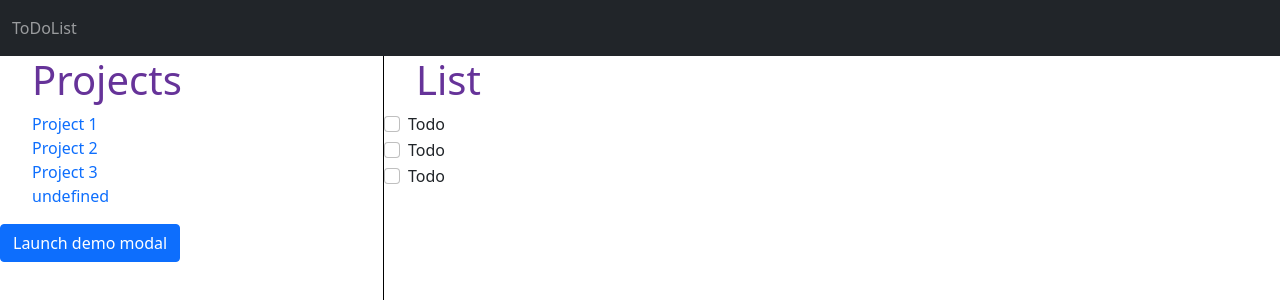
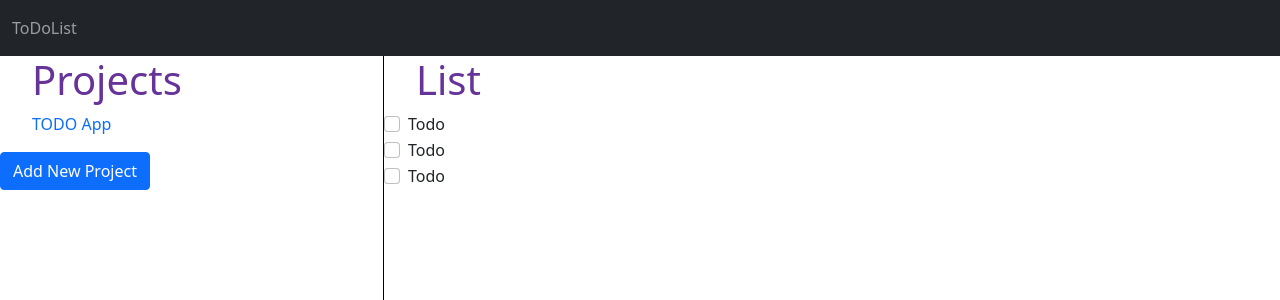
Before and after one commit to NataJenkins/toDoList, a website built with webpack: page dist/index.html in a window 1280 px wide. Shown: the top 300 px of the page. Built offline with nearby package versions, Linux system fonts and the light colour scheme.

Commit message:
Refactor code to add Projects to list of projects

```diff
--- a/src/index.js
+++ b/src/index.js
@@ -1,4 +1,4 @@
-import { Projects, displayProject } from "./projects";
+import Projects from "./projects";
 import Tasks from "./tasks";
 
 const TaskUnit = (title, description, dueDate, priority) => {
@@ -11,13 +11,14 @@
 
 const myProjects = Projects();
 const myTasks = Tasks();
-const sampleProject = ProjectUnit("TODO App", "Microverse JS");
+const sampleProject = ProjectUnit("TODO App");
 const sampleTask = TaskUnit(
   "JS Code",
   "Complete basic JS functionalities",
   "03/30/2021",
   "High"
 );
+
 myProjects.addProject(sampleProject);
 myTasks.addTask(sampleTask);
 
@@ -26,17 +27,9 @@
 
 window.addEventListener("click", (event) => {
   if (event.target === saveProjectBtn) {
-    const projectName = document.querySelector("#input-project-name").value;
-    const newProject = ProjectUnit(projectName);
+    const projectName = document.querySelector("#input-project-name");
+    const newProject = ProjectUnit(projectName.value);
     myProjects.addProject(newProject);
-    console.log(myProjects.projectsList);
+    projectName.value = '';
   }
 });
-
-for (let i = 0; i < myProjects.projectsList.length; i += 1) {
-  const projectCont = document.querySelector(".projects-list");
-  const projectHTML = displayProject(myProjects.projectsList[i].name);
-  projectCont.appendChild(projectHTML.projectTitle);
-}
-
-// <li class="project-list-item"><a href="#">Project 1</a></li>
--- a/src/projects.js
+++ b/src/projects.js
@@ -1,7 +1,23 @@
+const displayProject = (project) => {
+  const projectTitle = document.createElement("li");
+  projectTitle.setAttribute("class", "project-list-item");
+  const anchorElement = document.createElement('a');
+  anchorElement.setAttribute('id', `project-display-${project.id}`);
+  anchorElement.setAttribute('href', '#');
+  anchorElement.textContent = project.name;
+  projectTitle.appendChild(anchorElement);
+
+  return { projectTitle };
+};
+
 const Projects = () => {
   const projectsList = [];
   const addProject = (project) => {
-    projectsList.push(project);
+
+    project.id = projectsList.length + 1;
+    projectsList.push(displayProject(project));
+    const projectListElement = document.querySelector(".projects-list");
+    projectListElement.appendChild(projectsList[projectsList.length - 1].projectTitle);
   };
 
   const removeProject = (index) => {
@@ -11,12 +27,4 @@
   return { projectsList, addProject, removeProject };
 };
 
-const displayProject = (project) => {
-  const projectTitle = document.createElement("li");
-  projectTitle.innerHTML = `<a href="#" id="project-display">${project.name}</a>`;
-  projectTitle.setAttribute("class", "project-list-item");
-
-  return { projectTitle };
-};
-
-export { Projects, displayProject };
+export default Projects;
```
Also changed, not shown: dist/index.html, dist/main.js.
